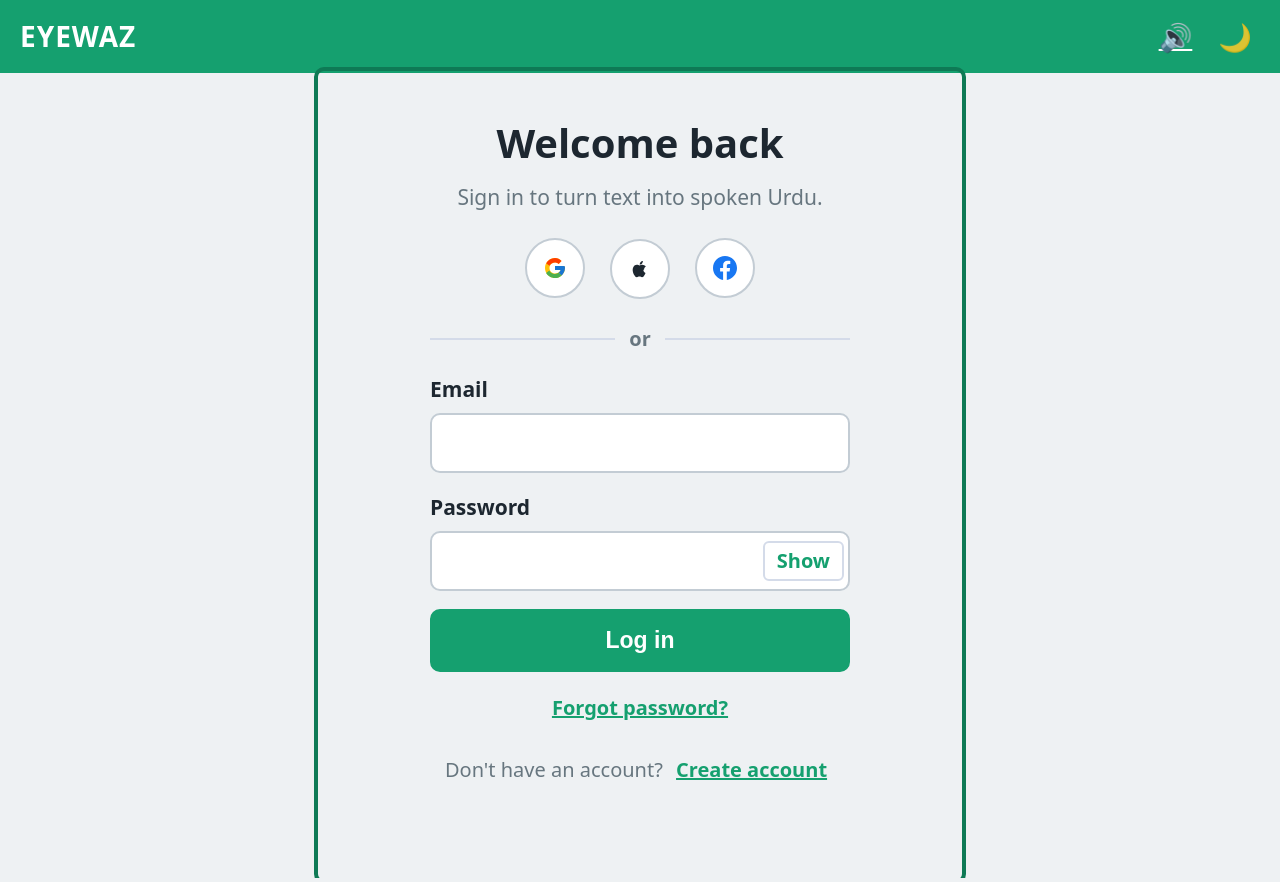
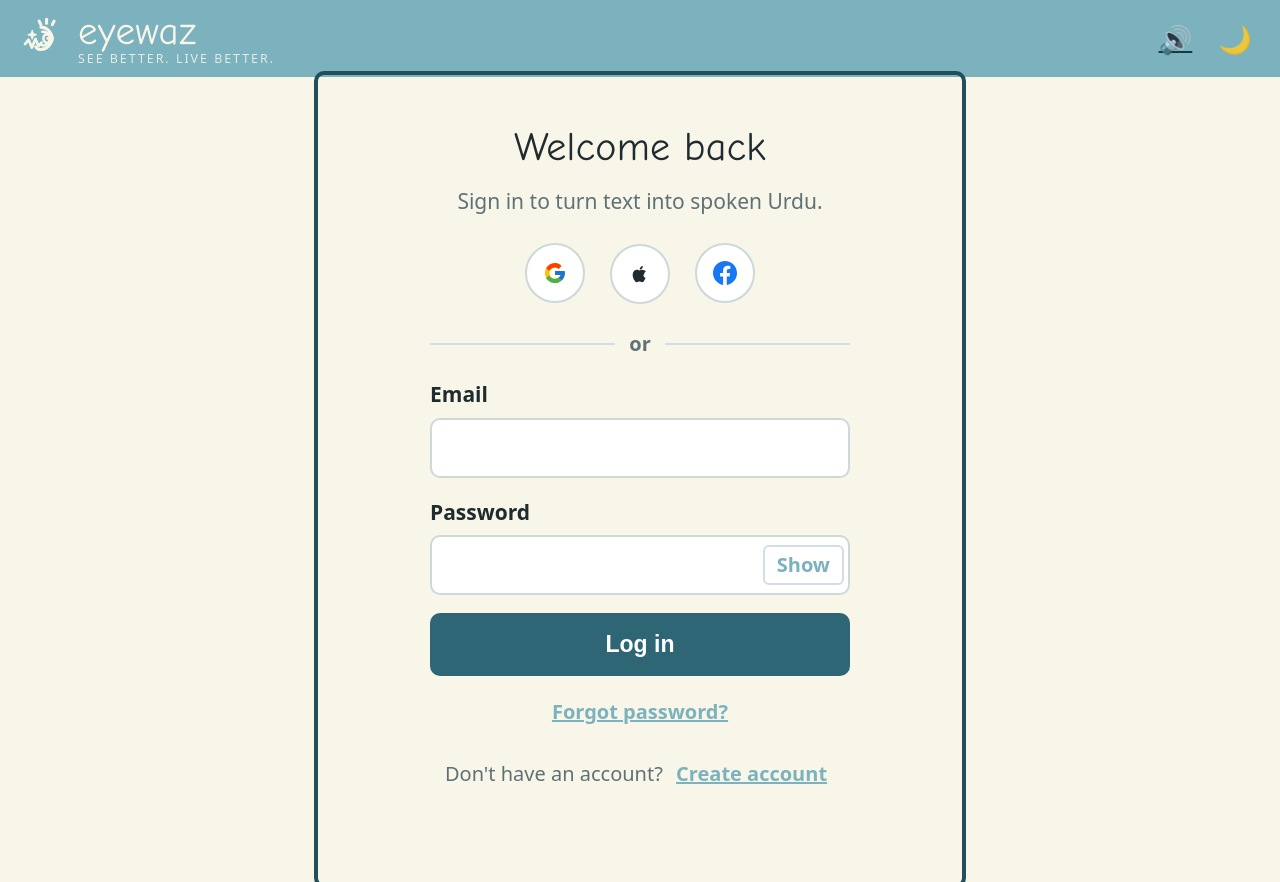
Before and after one commit to yas1i/eyewaz-backend, a plain HTML site: page webapp/index.html in a window 1280 px wide. Drawn offline with Linux system fonts and the light colour scheme; files that its build step writes are made by us from their sources; no server answers; files whose address does not match are found by name; a web font is replaced by a local one.

Commit message:
Rebrand to EYEWAZ blue/cream identity + logo + GoodDogNew
- New palette: #7BB2BE brand blue, #F7F6E9 cream background. Darker/lighter
  shades derived from the brand blue keep button/text contrast at WCAG AA for
  low-vision users.
- Header lockup: recreated ear+eye logo mark (scalable SVG, themeable via
  currentColor; also the favicon) + 'eyewaz' wordmark in GoodDogNew + tagline
  'See better. Live better.'
- @font-face for GoodDogNew with a rounded fallback; brand font on the wordmark
  and headings, legible sans kept for body text.
- assets/README.md documents where to drop the real GoodDogNew font file and the
  original raster logos to override the SVG recreation.

```diff
--- a/webapp/index.html
+++ b/webapp/index.html
@@ -3,8 +3,9 @@
 <head>
   <meta charset="UTF-8" />
   <meta name="viewport" content="width=device-width, initial-scale=1.0" />
-  <meta name="theme-color" content="#0b3d91" />
-  <title>EYEWAZ — Read aloud in Urdu</title>
+  <meta name="theme-color" content="#7BB2BE" />
+  <title>EYEWAZ — See better. Live better.</title>
+  <link rel="icon" type="image/svg+xml" href="/app/assets/eyewaz-mark.svg" />
   <link rel="stylesheet" href="/app/styles.css" />
 </head>
 <body>
@@ -14,7 +15,30 @@
   <a class="skip-link" href="#main">Skip to main content</a>
 
   <header class="topbar">
-    <h1 class="brand">EYEWAZ</h1>
+    <div class="brand-lockup">
+      <span class="brand-mark" aria-hidden="true">
+        <svg viewBox="0 0 128 128" width="46" height="46">
+          <g fill="none" stroke="currentColor" stroke-width="8.5" stroke-linecap="round" stroke-linejoin="round">
+            <line x1="74" y1="20" x2="74" y2="9"/>
+            <line x1="90" y1="24" x2="95" y2="14"/>
+            <line x1="58" y1="24" x2="53" y2="14"/>
+            <path d="M58 31 a31 31 0 1 1 -1 62 q-9 1 -13 -7"/>
+            <path d="M62 44 a18 19 0 1 1 -2 37" stroke-width="7"/>
+            <path d="M14 78 L24 66 L33 88 L43 64 L52 84 L60 74" stroke-width="7.5"/>
+            <path d="M34 40 L37 49 L46 52 L37 55 L34 64 L31 55 L22 52 L31 49 Z" fill="currentColor" stroke-width="3"/>
+          </g>
+          <g fill="none" stroke="currentColor" stroke-linecap="round" stroke-linejoin="round">
+            <circle cx="78" cy="62" r="13" stroke-width="7"/>
+            <path d="M67 56 q11 -9 22 0" stroke-width="5"/>
+            <circle cx="78" cy="62" r="4.5" fill="currentColor" stroke="none"/>
+          </g>
+        </svg>
+      </span>
+      <span class="brand-text">
+        <h1 class="brand">eyewaz</h1>
+        <span class="brand-tag">See better. Live better.</span>
+      </span>
+    </div>
     <div class="topbar-actions">
       <button id="ttsToggle" class="link-btn" aria-pressed="true"
               title="Speak prompts and results aloud using your device voice">🔊 Voice: on</button>
--- a/webapp/styles.css
+++ b/webapp/styles.css
@@ -1,32 +1,53 @@
 /* EYEWAZ web client — plain, high-contrast, large-text design for low vision. */
 
+/* Brand display font. Drop the real file at /app/assets/fonts/GoodDogNew.*
+   (see assets/README.md). Until then, a friendly rounded fallback is used. */
+@font-face {
+  font-family: "GoodDogNew";
+  src: url("/app/assets/fonts/GoodDogNew.woff2") format("woff2"),
+       url("/app/assets/fonts/GoodDogNew.woff") format("woff"),
+       url("/app/assets/fonts/GoodDogNew.ttf") format("truetype");
+  font-weight: normal;
+  font-style: normal;
+  font-display: swap;
+}
+
 :root {
-  --bg: #eef1f3;           /* soft grey page background */
-  --surface: #ffffff;      /* white cards */
-  --border: #c3ccd4;       /* light input border */
-  --text: #1d2730;
-  --muted: #67767f;
-  --accent: #15a06f;       /* EYEWAZ emerald green */
-  --accent-hover: #11875d;
-  --accent-soft: #40c79b;  /* lighter mint for highlights/progress */
+  /* EYEWAZ brand: #7BB2BE blue, #F7F6E9 cream. Darker/lighter shades below are
+     derived from the brand blue so text stays legible (WCAG AA) for low vision. */
+  --brand-blue: #7BB2BE;   /* brand accent (decorative fills) */
+  --brand-cream: #F7F6E9;  /* brand background */
+  --bg: #F7F6E9;           /* cream page background */
+  --surface: #ffffff;      /* white cards on cream */
+  --border: #cdd9d7;       /* soft blue-grey input border */
+  --text: #1f2b2e;
+  --muted: #5f7176;
+  --accent: #7BB2BE;       /* EYEWAZ blue */
+  --accent-strong: #2e6675;/* deep blue for buttons/CTAs (white text passes AA) */
+  --accent-hover: #224f5b; /* darker still, for hover */
+  --accent-soft: #a9cdd4;  /* light blue for highlights/progress */
   --danger: #c0392b;
-  --success: #15a06f;
-  --focus: #0e7a55;        /* dark-green keyboard focus ring */
+  --success: #2e7d52;
+  --focus: #224f5b;        /* deep-blue keyboard focus ring (visible on cream) */
   --radius: 14px;
+  /* Brand display font, with a rounded, friendly fallback stack. */
+  --font-brand: "GoodDogNew", "Comic Sans MS", "Chalkboard SE", "Quicksand",
+                ui-rounded, system-ui, sans-serif;
 }
 
 * { box-sizing: border-box; }
 
 /* Dark mode — toggled by body.dark */
 body.dark {
-  --bg: #0e1726;
-  --surface: #182338;
-  --border: #9fb3d6;
-  --text: #eef3fb;
-  --muted: #aab8d4;
-  --accent: #4da3ff;
-  --accent-hover: #6cb4ff;
-  --focus: #ffd166;
+  --bg: #10211f;
+  --surface: #18302f;
+  --border: #5a8a92;
+  --text: #eef6f4;
+  --muted: #aac6c9;
+  --accent: #7BB2BE;
+  --accent-strong: #3a7080;
+  --accent-hover: #4f93a3;
+  --focus: #a9cdd4;
 }
 body.dark .card,
 body.dark .reader-controls,
@@ -44,7 +65,7 @@ body.dark .field input, body.dark .field select, body.dark .reader-text { backgr
   border: 2px solid #d4dbe9; background: var(--surface);
   font: inherit; font-weight: 700; font-size: 1.05rem; color: var(--text); cursor: pointer;
 }
-.tab.is-active { background: var(--accent); color: #fff; border-color: var(--accent); }
+.tab.is-active { background: var(--accent-strong); color: #fff; border-color: var(--accent-strong); }
 
 /* Inline reader controls */
 .reader-controls { display: grid; gap: 14px; }
@@ -67,7 +88,7 @@ body.dark .field input, body.dark .field select, body.dark .reader-text { backgr
 .player-bar { display: flex; align-items: center; justify-content: center; gap: 16px; margin: 18px 0; }
 .play-btn {
   width: 76px; height: 76px; border-radius: 50%; border: none;
-  background: var(--accent); color: #fff; font-size: 2rem; cursor: pointer;
+  background: var(--accent-strong); color: #fff; font-size: 2rem; cursor: pointer;
   display: flex; align-items: center; justify-content: center;
 }
 .play-btn:hover { background: var(--accent-hover); }
@@ -78,7 +99,7 @@ body.dark .field input, body.dark .field select, body.dark .reader-text { backgr
   font-size: 1.4rem; cursor: pointer; display: flex; align-items: center; justify-content: center;
   text-decoration: none;
 }
-.round-btn:hover { background: var(--accent); color: #fff; }
+.round-btn:hover { background: var(--accent-strong); color: #fff; }
 
 html, body {
   margin: 0;
@@ -113,12 +134,28 @@ html, body {
 
 .topbar {
   display: flex; align-items: center; justify-content: space-between;
-  padding: 14px 20px; background: var(--accent); color: #fff;
+  padding: 12px 20px; background: var(--accent); color: var(--brand-cream);
 }
-.brand { margin: 0; font-size: 1.5rem; letter-spacing: 2px; }
+/* Brand lockup: ear/eye mark + GoodDogNew wordmark + tagline */
+.brand-lockup { display: flex; align-items: center; gap: 12px; }
+.brand-mark { width: 46px; height: 46px; color: var(--brand-cream); flex: none; }
+.brand-mark svg, .brand-mark img { width: 100%; height: 100%; display: block; }
+.brand-text { display: flex; flex-direction: column; line-height: 1; }
+.brand {
+  margin: 0; color: var(--brand-cream);
+  font-family: var(--font-brand); font-weight: 400;
+  font-size: 2.1rem; letter-spacing: .5px; text-transform: lowercase;
+}
+.brand-tag {
+  margin: 2px 0 0; color: var(--brand-cream); opacity: .85;
+  font-size: .62rem; letter-spacing: 2px; text-transform: uppercase;
+}
 .topbar-actions { display: flex; align-items: center; gap: 10px; }
-.topbar-actions .link-btn { color: #fff; }
-.topbar-actions .link-btn[aria-pressed="false"] { text-decoration: line-through; opacity: .8; }
+.topbar-actions .link-btn { color: #143b44; font-weight: 700; }
+.topbar-actions .link-btn[aria-pressed="false"] { text-decoration: line-through; opacity: .7; }
+
+/* Headings carry the brand font for personality; body stays a legible sans. */
+h2, h3, .auth h2 { font-family: var(--font-brand); font-weight: 400; letter-spacing: .3px; }
 
 main { max-width: 640px; margin: 0 auto; padding: 20px 16px 64px; }
 
@@ -233,15 +270,15 @@ h4 { font-size: 1.15rem; margin: 18px 0 6px; }
   font-size: 1.15rem;
   font-weight: 800;
   color: #fff;
-  background: var(--accent);
-  border: 2px solid var(--accent);
+  background: var(--accent-strong);
+  border: 2px solid var(--accent-strong);
   border-radius: 10px;
   cursor: pointer;
   min-height: 56px;
 }
-.primary-btn:hover { background: var(--accent-hover); }
+.primary-btn:hover { background: var(--accent-hover); border-color: var(--accent-hover); }
 .primary-btn:disabled { opacity: .6; cursor: progress; }
-.primary-btn.ghost { background: #fff; color: var(--accent); }
+.primary-btn.ghost { background: #fff; color: var(--accent-strong); border-color: var(--accent-strong); }
 .primary-btn.danger { color: var(--danger); border-color: var(--danger); }
 .primary-btn.danger:hover { background: var(--danger); color: #fff; }
 .primary-btn.ghost:hover { background: var(--surface); }
@@ -305,11 +342,10 @@ audio { width: 100%; margin-bottom: 14px; }
 .lib-item .lib-ur { font-size: 1.25rem; }
 .lib-item .lib-play { font-size: 1.4rem; }
 
-/* ===== EYEWAZ green-theme refinements (match the original mockups) ===== */
-.brand { font-weight: 800; }
+/* ===== EYEWAZ brand refinements (blue/cream identity) ===== */
 .topbar { background: var(--accent); }
-.tab.is-active { background: var(--accent); border-color: var(--accent); }
-.play-btn { background: var(--accent); }
+.tab.is-active { background: var(--accent-strong); border-color: var(--accent-strong); }
+.play-btn { background: var(--accent-strong); }
 .play-btn:hover { background: var(--accent-hover); }
 
 /* Social sign-in as a centered round-icon row (like the mockup) */
@@ -335,24 +371,24 @@ audio { width: 100%; margin-bottom: 14px; }
 }
 .lib-play-icon {
   flex: 0 0 auto; width: 46px; height: 46px; border-radius: 50%;
-  background: var(--accent); color: #fff;
+  background: var(--accent-strong); color: #fff;
   display: flex; align-items: center; justify-content: center; font-size: 1.1rem;
 }
 .lib-info { flex: 1; display: flex; flex-direction: column; gap: 3px; text-align: left; min-width: 0; }
 .lib-info strong { font-size: 1.1rem; overflow: hidden; text-overflow: ellipsis; white-space: nowrap; }
 .lib-snippet { color: var(--muted); font-size: .95rem; overflow: hidden; text-overflow: ellipsis; white-space: nowrap; }
-.lib-fav { flex: 0 0 auto; color: var(--accent); font-size: 1.4rem; }
+.lib-fav { flex: 0 0 auto; color: var(--accent-strong); font-size: 1.4rem; }
 
 /* Softer, rounder inputs/cards to match */
 .field input, .field select, .rc-row select, .reader-text { border-radius: 10px; }
 .card, .reader-controls { border-radius: var(--radius); border-color: #e1e7ec; }
-body.dark .topbar { background: #0e1726; }
+body.dark .topbar { background: #102826; }
 
 /* ===== Header/voice toggle polish + responsive ===== */
 #ttsToggle, #themeToggle { font-size: 1.35rem; padding: 6px 8px; line-height: 1; }
 /* never strike-through the voice icon (looked broken) */
 .topbar-actions .link-btn[aria-pressed="false"] { text-decoration: none; opacity: .85; }
-.brand { font-size: 1.4rem; letter-spacing: 1px; white-space: nowrap; }
+.brand { font-size: 1.95rem; letter-spacing: .5px; white-space: nowrap; }
 
 /* Saved-recordings folder chips */
 .folder-bar { display: flex; gap: 8px; flex-wrap: wrap; margin: 4px 0 16px; }
@@ -360,7 +396,7 @@ body.dark .topbar { background: #0e1726; }
   padding: 8px 14px; border-radius: 999px; border: 2px solid var(--border);
   background: #fff; color: var(--text); font: inherit; font-weight: 700; cursor: pointer; min-height: 40px;
 }
-.folder-chip.is-active { background: var(--accent); color: #fff; border-color: var(--accent); }
+.folder-chip.is-active { background: var(--accent-strong); color: #fff; border-color: var(--accent-strong); }
 
 @media (max-width: 600px) {
   html, body { font-size: 17px; }
@@ -394,7 +430,7 @@ body.dark .topbar { background: #0e1726; }
   max-width: 92%; word-wrap: break-word;
 }
 .asst-user {
-  align-self: flex-end; background: var(--accent); color: #fff;
+  align-self: flex-end; background: var(--accent-strong); color: #fff;
   border-bottom-right-radius: 4px;
 }
 .asst-assistant {
```
Also changed, not shown: webapp/assets/README.md (added), webapp/assets/eyewaz-mark.svg (added).
